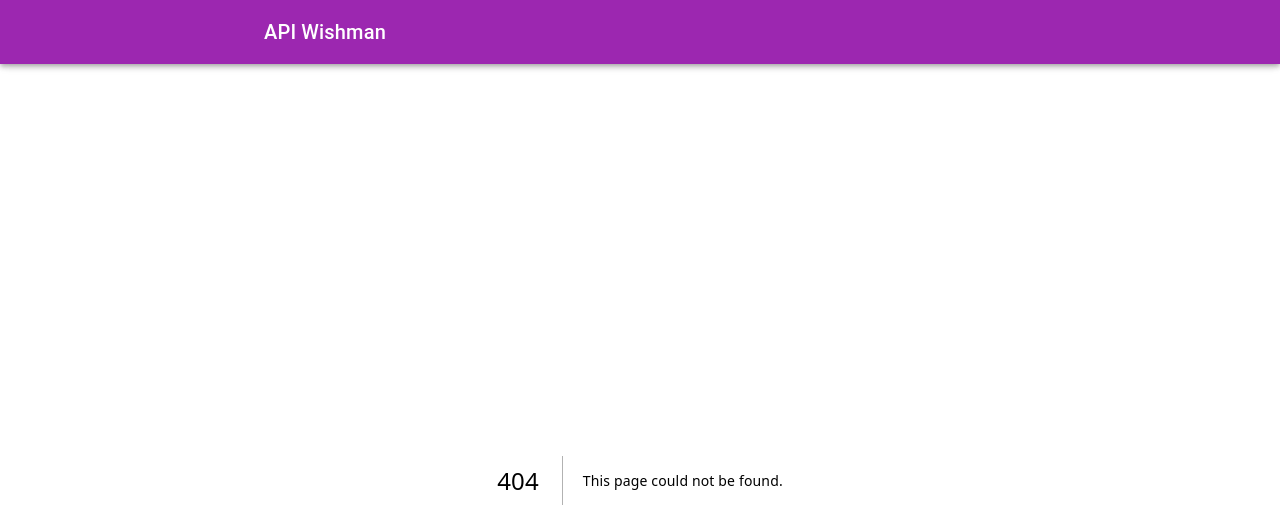
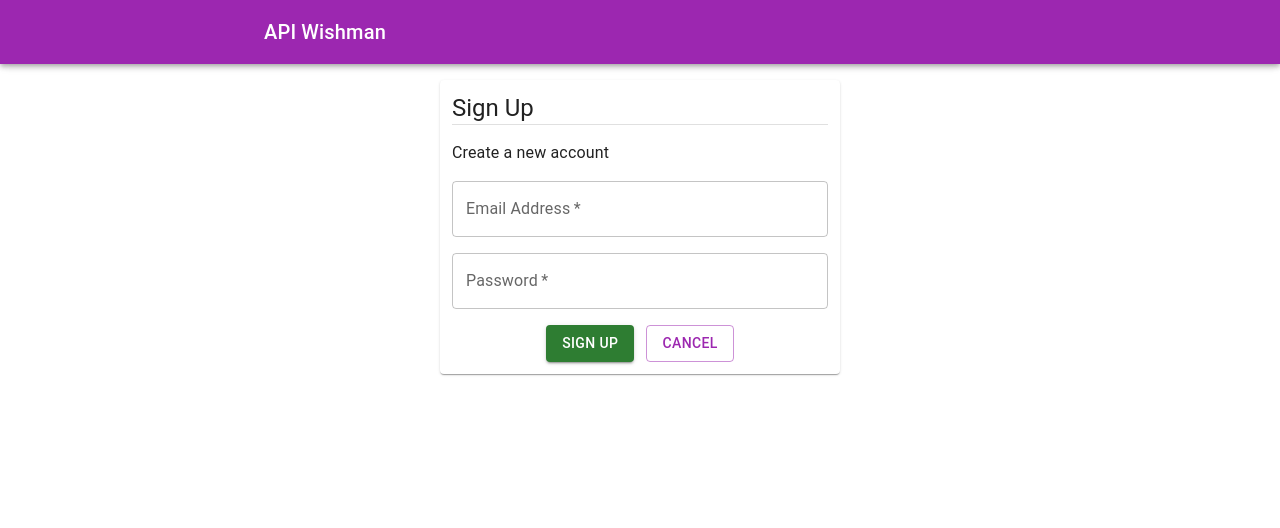
Before and after one commit to WinDogsXP/api-wishman-next, a Next.js app: page /dev/signup in a window 1280 px wide. Before the commit this address had no page. Shown: the top 528 px of the page. Built offline with nearby package versions, Linux system fonts and the light colour scheme; no server answers.

Commit message:
New sign up page

```diff
--- /dev/null
+++ b/src/app/dev/signup/page.tsx
@@ -0,0 +1,122 @@
+"use client";
+import { FormEvent, useState } from "react";
+import { useCreateUserWithEmailAndPassword } from "react-firebase-hooks/auth";
+import { auth } from "@/app/firebase/config";
+import {
+  Box,
+  Button,
+  Divider,
+  Paper,
+  TextField,
+  Typography,
+} from "@mui/material";
+import { CheckCircle } from "@mui/icons-material";
+
+const SignUp = () => {
+  const [createUserWithEmailAndPassword, user, loading, error] =
+    useCreateUserWithEmailAndPassword(auth);
+
+  const handleSignUp = async (event: FormEvent) => {
+    event.preventDefault();
+    const formData = new FormData(event.currentTarget as HTMLFormElement);
+    console.log(formData);
+    const res = await createUserWithEmailAndPassword(
+      formData.get("email") as string,
+      formData.get("password") as string
+    );
+    console.log(res);
+    sessionStorage.setItem("user", "true");
+    return false;
+  };
+
+  return (
+    <Paper
+      component="form"
+      sx={{
+        p: 1.5,
+        maxWidth: "400px",
+        mx: "auto",
+        display: "flex",
+        flexDirection: "column",
+        gap: 2,
+        userSelect: "none",
+      }}
+      onSubmit={handleSignUp}
+    >
+      <Box>
+        <Typography variant="h5">Sign Up</Typography>
+        <Divider />
+      </Box>
+      {user ? (
+        <>
+          <Box
+            sx={{
+              py: 4.5,
+              display: "flex",
+              flexDirection: "column",
+              alignItems: "center",
+              gap: 1.2,
+            }}
+          >
+            <CheckCircle sx={{ fontSize: "48px" }} />
+            <Typography>Account created successfully!</Typography>
+            <Button variant="contained" type="submit">
+              Go to My Account
+            </Button>
+          </Box>
+        </>
+      ) : (
+        <>
+          <Typography>Create a new account</Typography>
+          <Box sx={{ display: "flex", flexDirection: "column", gap: 2 }}>
+            <TextField
+              variant="outlined"
+              name="email"
+              type="email"
+              label="Email Address"
+              required
+            />
+            <TextField
+              variant="outlined"
+              name="password"
+              type="password"
+              label="Password"
+              required
+            />
+          </Box>
+          <Box sx={{ display: "flex", gap: 1.5, mx: "auto" }}>
+            <Button variant="contained" color="success" type="submit">
+              Sign Up
+            </Button>
+            <Button variant="outlined" type="reset">
+              Cancel
+            </Button>
+          </Box>
+        </>
+      )}
+    </Paper>
+    // <div>
+    //   <div>
+    //     <h1>Sign Up</h1>
+    //     <input
+    //       type="email"
+    //       placeholder="Email"
+    //       value={email}
+    //       onChange={(e) => setEmail(e.target.value)}
+    //       className=""
+    //     />
+    //     <input
+    //       type="password"
+    //       placeholder="Password"
+    //       value={password}
+    //       onChange={(e) => setPassword(e.target.value)}
+    //     />
+    //     <button onClick={handleSignUp}>Sign Up</button>
+    //   </div>
+    //   <p>{errorState}</p>
+    //   <p>{error?.message}</p>
+    // </div>
+  );
+};
+
+export default SignUp;
```
Also changed, not shown: src/app/sign-up/page.tsx (deleted, +0 -56 lines).
